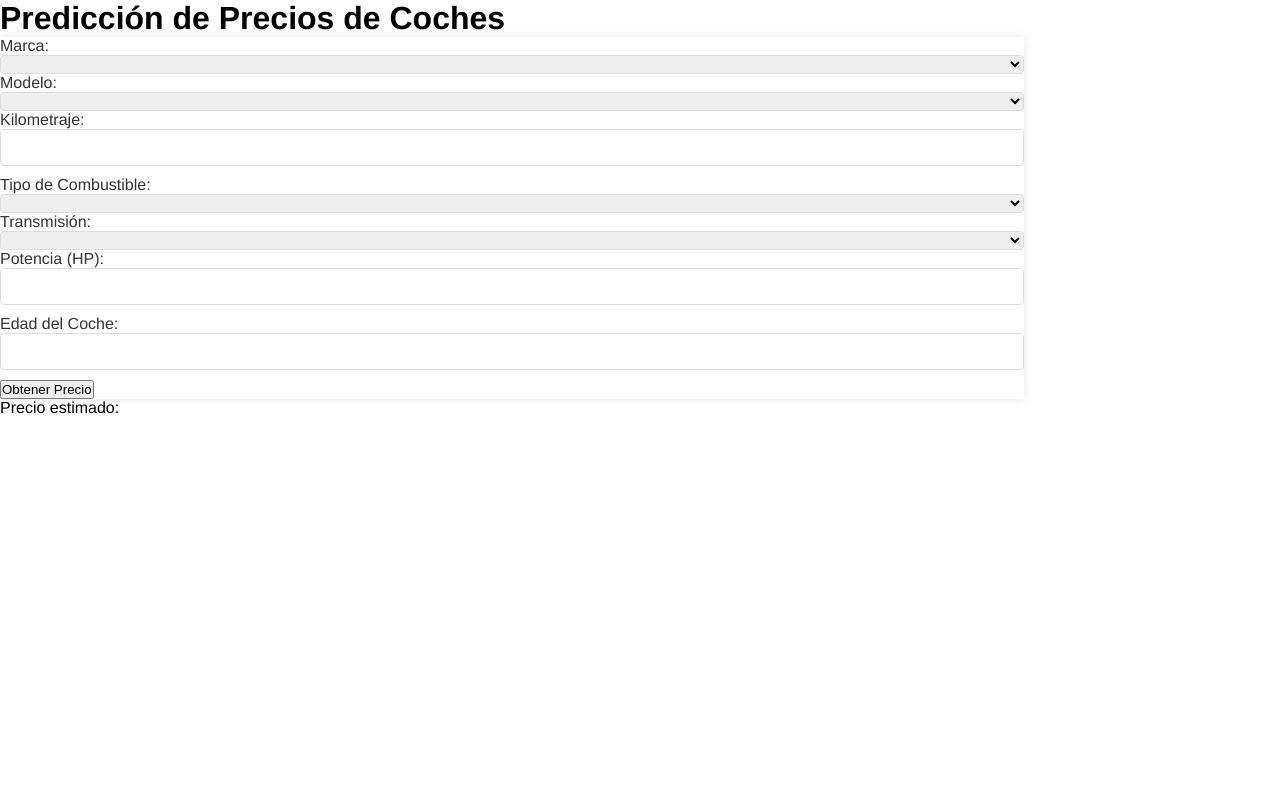
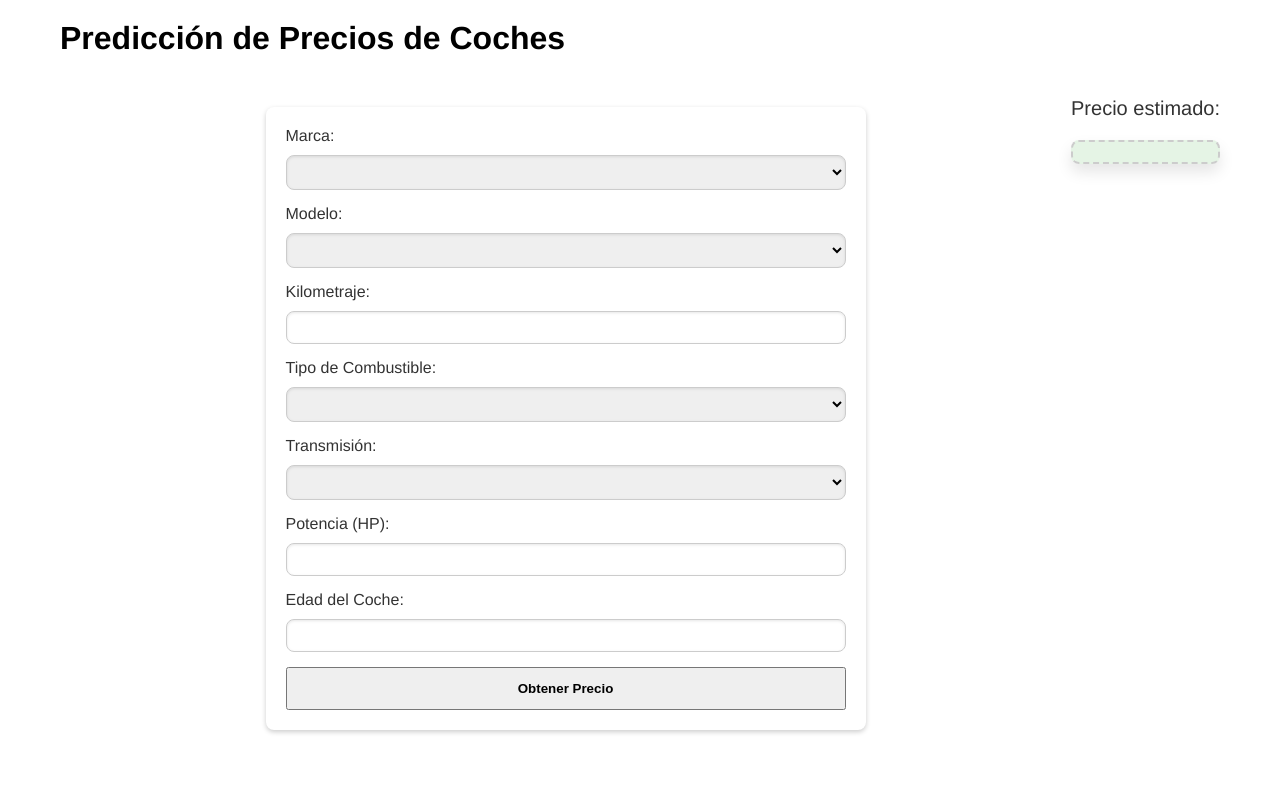
Before and after one commit to sstefanrb/BigData-desarrollo, a Flask app: page /ml in a window 1280 px wide. Shown: the part 115-915 px from the top of the page. Before the commit the page ends 529 px from the top, so only its background shows below. Run offline with Flask 3, Linux system fonts and the light colour scheme; lists and menus that the app fills with data are empty; parts of the project's set-up code (start-up, migrations or seed data) failed here and were passed over.

Commit message:
implementacion back y front

```diff
--- a/webpage/app.py
+++ b/webpage/app.py
@@ -5,7 +5,8 @@ import pickle
 app = Flask(__name__)
 
 # Cargar el modelo entrenado y los datos procesados
-modelo = pickle.load(open('modelo.pkl', 'rb'))
+with open('modelo.pkl', 'rb') as file:
+    modelo = pickle.load(file)
 datos_procesados = pd.read_csv('datos_procesados.csv')
 
 @app.route('/')
@@ -47,16 +48,19 @@ def get_unique_values(field):
 
     return jsonify(unique_values)
 
-# Endpoint para realizar predicciones
 @app.route('/predict', methods=['POST'])
 def predict():
-    content = request.json
-    # Aquí deberías procesar 'content' para que coincida con el formato esperado por tu modelo
-    # y luego hacer una predicción con el modelo.
-    # Por ejemplo, si tu modelo espera un DataFrame con ciertas columnas:
-    input_df = pd.DataFrame([content])
-    prediction = modelo.predict(input_df)[0]  # Asumiendo que el modelo retorna un array
-    return jsonify({"prediction": prediction})
+    # Obtener datos de entrada de la solicitud POST
+    data = request.get_json()
+
+    # Convertir los datos a DataFrame, asumiendo que 'data' es un diccionario adecuado para tu modelo
+    X_nuevo = pd.DataFrame(data, index=[0])
+
+    # Hacer predicciones
+    y_pred = modelo.predict(X_nuevo)
+
+    # Devolver la predicción como respuesta JSON
+    return jsonify({'prediction': y_pred.tolist()})
 
 if __name__ == '__main__':
     app.run(debug=True, port=5001)
--- a/webpage/static/style.css
+++ b/webpage/static/style.css
@@ -332,51 +332,96 @@ section h2 {
 
     /* Pagina de Ml */
 
-   /* Estilo del formulario */
-form {
-    background: white;
-    max-width: 80%;
-    margin: 30px auto;
+
+.content-wrapper {
+    max-width: 1200px;
+    margin: 0 auto;
     padding: 20px;
-    box-shadow: 0 0 10px rgba(0, 0, 0, 0.1);
 }
 
-  /* Contenedor para dos columnas */
-  .form-group {
+.main-content {
     display: flex;
     justify-content: space-between;
-    margin-bottom: 10px;
+    align-items: flex-start;
 }
 
-  /* Estilo de cada columna */
-  .form-group div {
-    flex: 1; /* Cada div toma el mismo espacio */
-    margin-right: 10px;
+   /* Center the form on the page */
+#predictionForm {
+    width: 600px; /* Set a max-width for the form */
+    margin: 50px auto; /* Center form with automatic margins */
+    padding: 20px;
+    border-radius: var(--border-radius);
+    box-shadow: var(--box-shadow);
+    background: var(--background-form);
 }
 
-  /* Ajuste para el último elemento (no necesita margen a la derecha) */
-  .form-group div:last-child {
-    margin-right: 0;
+/* Style for form elements */
+#predictionForm div {
+    margin-bottom: 15px; /* Spacing between form elements */
 }
 
-  label {
-    display: block;
-    margin-bottom: 0.5em;
-    color: #333;
+#predictionForm label {
+    margin-bottom: 5px;
+    display: block; /* Make label take the full width */
+    color: var(--text-color);
+    font-size: 16px;
 }
 
-  input[type=number],
-  select {
+/* Improve spacing and style for selects and inputs */
+#predictionForm select,
+#predictionForm input[type="number"] {
     width: 100%;
-    padding: 10px;
-    margin-bottom: 10px;
-    border: 1px solid #ddd;
-    border-radius: 4px;
+    padding: 8px;
+    margin-top: 5px;
+    border: 1px solid var(--border-color);
+    border-radius: var(--border-radius);
+    box-shadow: inset 0 1px 3px rgba(0, 0, 0, 0.1);
 }
 
-  /* Estilo del resultado */
+/* Make the submit button more prominent and aligned with form */
+.price-prediction-button {
+    width: 100%; /* Make button take full width of the form */
+    padding: 12px;
+    font-weight: bold;
+}
+
+.price-display {
+    font-size: 20px; /* Adjust the font size as desired */
+    text-align: center; /* Center the text on the page */
+    margin-top: 40px; /* Add some space above the price display */
+    color: var(--text-color); /* Use the predefined text color */
+}
+
 #result {
-    font-weight: bold;
-    color: #4cae4c;
-    margin-top: 10px;
+    display: block; /* Ensures the result is on its own line */
+    margin: 20px auto; /* Centers the result horizontally */
+    padding: 10px;
+    font-size: 24px; /* Increases the font size for visibility */
+    color: var(--primary-color); /* Sets the color to the primary theme color */
+    font-weight: bold; /* Makes the text bold */
+    border-radius: var(--border-radius); /* Adds rounded corners */
+    border: 2px dashed var(--border-color); /* Makes the border dashed for an original look */
+    max-width: 300px; /* Maximum width for the result container */
+    text-align: center; /* Ensures text is centered within the block */
+    background-color: rgba(0, 150, 0, 0.1); /* A slight green background for emphasis */
+    box-shadow: 0px 8px 15px rgba(0, 0, 0, 0.1); /* Subtle shadow for depth */
 }
+
+/* Animation for the result appearance */
+@keyframes pop-in {
+    0% {
+        transform: scale(0);
+        opacity: 0;
+    }
+    80% {
+        transform: scale(1.1);
+    }
+    100% {
+        transform: scale(1);
+        opacity: 1;
+    }
+}
+
+#result {
+    animation: pop-in 0.7s ease forwards; /* Attach the animation */
+}
--- a/webpage/templates/ml.html
+++ b/webpage/templates/ml.html
@@ -35,8 +35,11 @@
           </div>
 
         </header>
-    <h1>Predicción de Precios de Coches</h1>
-    <form id="predictionForm">
+        <div class="content-wrapper">
+            <h1>Predicción de Precios de Coches</h1>
+            <div class="main-content">
+                <form id="predictionForm">
+
         <div>
             <label for="make">Marca:</label>
             <select id="make" name="make" required></select>
@@ -65,9 +68,11 @@
             <label for="car_age">Edad del Coche:</label>
             <input type="number" id="car_age" name="car_age" required>
         </div>
-        <button type="button" onclick="submitPredictionForm()">Obtener Precio</button>
+        <button type="button" onclick="submitPredictionForm()" class="price-prediction-button">Obtener Precio</button>
     </form>
-    <p>Precio estimado: <span id="result"></span></p>
+    <div class="price-display-container">
+        <p class="price-display">Precio estimado: <span id="result"></span></p>
+    </div>
     <script>
        const BASE_URL = window.location.origin;
 
@@ -102,18 +107,36 @@ function submitPredictionForm() {
     let form = document.getElementById('predictionForm');
     let formData = new FormData(form);
     let jsonData = {};
-    formData.forEach((value, key) => { jsonData[key] = value; });
+    for (let [key, value] of formData.entries()) {
+        jsonData[key] = value;
+    }
+
     fetch(`${BASE_URL}/predict`, {
         method: 'POST',
-        headers: { 'Content-Type': 'application/json' },
+        headers: {
+            'Content-Type': 'application/json',
+        },
         body: JSON.stringify(jsonData)
     })
-    .then(response => response.json())
+    .then(response => {
+        if (!response.ok) {
+            throw new Error('La respuesta de la red no fue ok.');
+        }
+        return response.json();
+    })
     .then(data => {
-        document.getElementById('result').textContent = '€' + data.prediction.toFixed(2);
+        if(data.prediction !== undefined){
+            document.getElementById('result').textContent = '₺' + parseFloat(data.prediction).toFixed(2);
+        } else {
+            throw new Error('El objeto de respuesta no contiene la predicción.');
+        }
     })
-    .catch(error => console.error('Error:', error));
+    .catch(error => {
+        console.error('Error:', error);
+        document.getElementById('result').textContent = 'Error: ' + error.message;
+    });
 }
+
     </script>
 </body>
 </html>
```
Also changed, not shown: 3 other files. Lines whose indentation alone changed are shown as unchanged.
